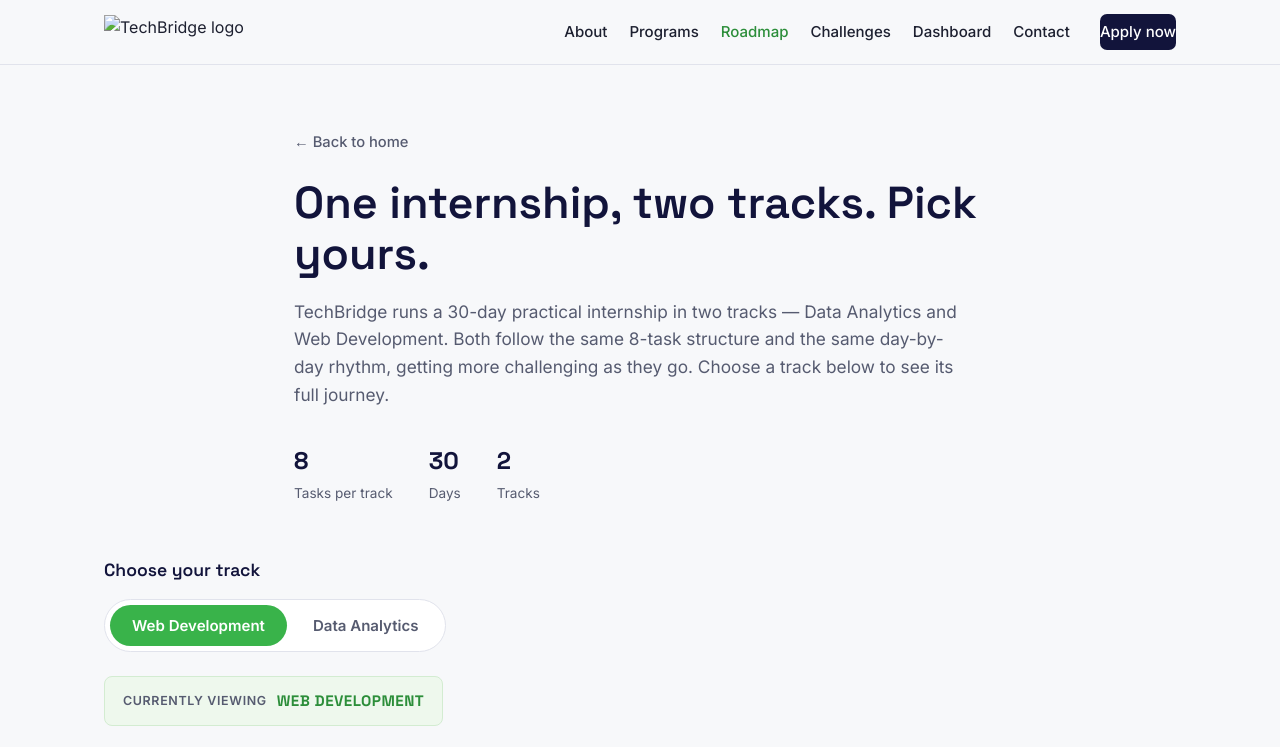
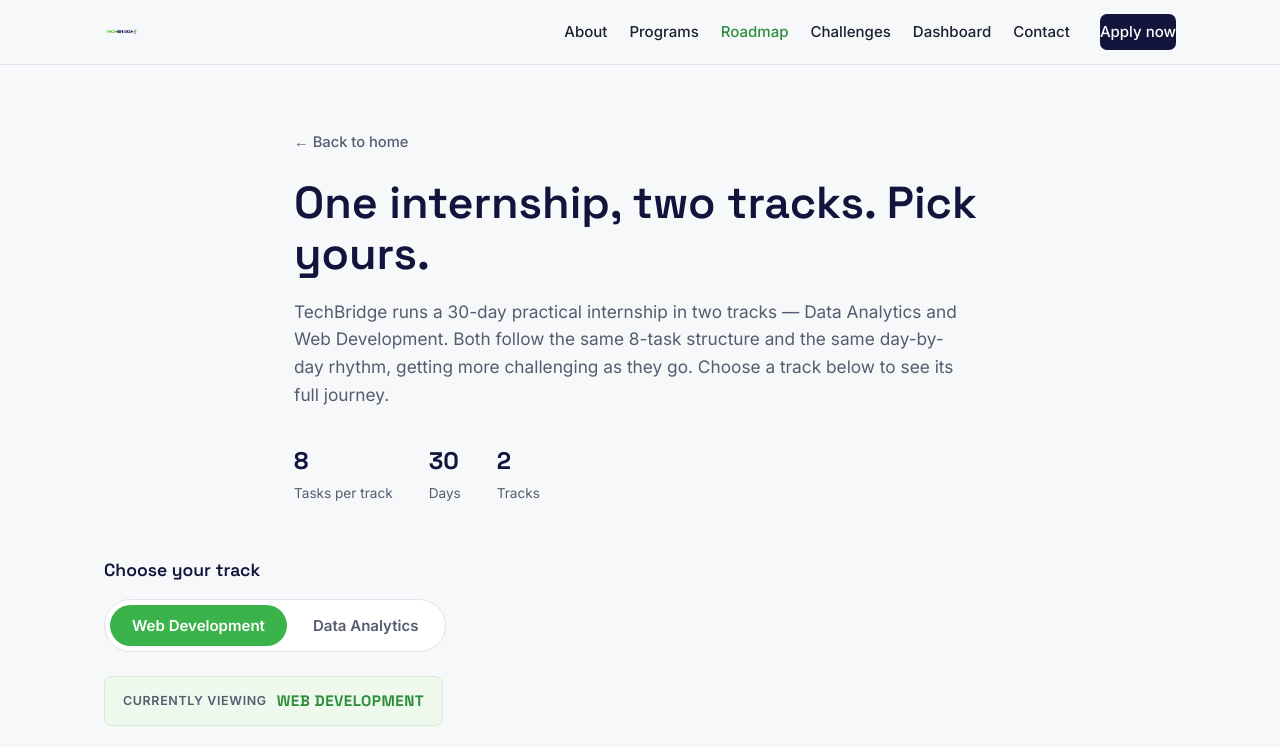
Before and after one commit to BlordYee/techbridge-task-1, a plain HTML site: page tasks.html in a window 1280 px wide. Shown: the top 747 px of the page. Drawn offline with Linux system fonts and the light colour scheme.

Commit message:
Update logo image paths in tasks.html

```diff
--- a/tasks.html
+++ b/tasks.html
@@ -17,7 +17,7 @@
 <header class="site-header">
   <div class="wrap header-row">
     <a href="index.html" class="brand">
-      <img src="images/techbridge-logo.png" alt="TechBridge logo" class="brand-logo">
+      <img src="techbridge-logo.png" alt="TechBridge logo" class="brand-logo">
     </a>
 
     <button class="nav-toggle" id="navToggle" aria-expanded="false" aria-controls="primaryNav" aria-label="Open menu">
@@ -107,7 +107,7 @@
 <footer class="site-footer">
   <div class="wrap footer-grid">
     <div class="footer-brand">
-      <img src="images/techbridge-logo.png" alt="TechBridge logo" class="footer-logo">
+      <img src="techbridge-logo.png" alt="TechBridge logo" class="footer-logo">
       <p>Bridging Learning to Real-World Experience</p>
     </div>
 
```
